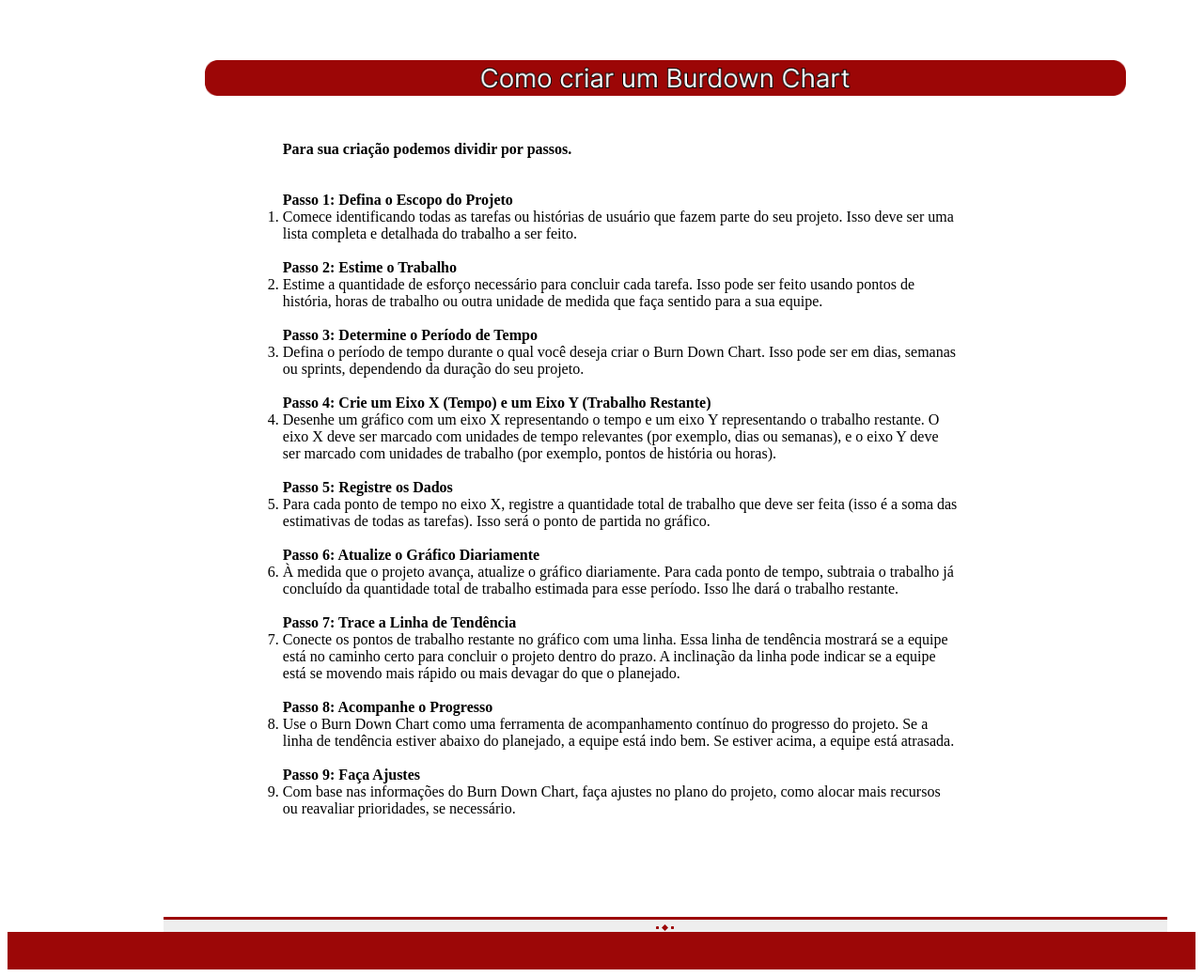
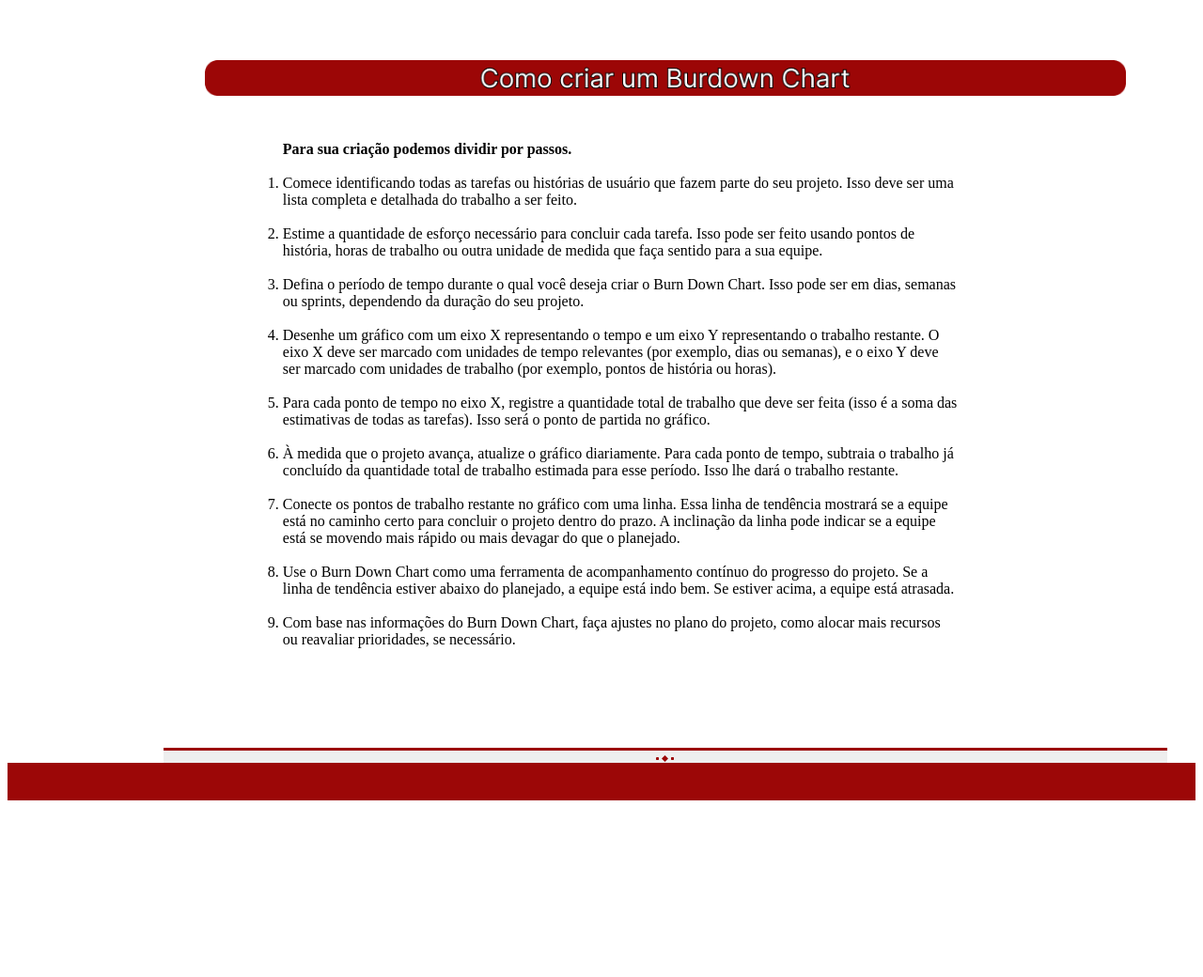
Before and after one commit to Marianatebecherani/adsapi1, a Flask app: page /burndownchart in a window 1280 px wide. Shown: the part 391-1431 px from the top of the page at 94% size. After the commit the page ends 1243 px from the top, so only its background shows below. Run offline with Flask 3, Linux system fonts and the light colour scheme; some web fonts are replaced.

Commit message:
Update burndownchart.html

```diff
--- a/API Completo/templates/burndownchart.html
+++ b/API Completo/templates/burndownchart.html
@@ -58,25 +58,16 @@
         <div class="container--txthome">
         <p>
              <ol>
-                <b>Para sua criação podemos dividir por passos.</b><br><br><br>
-                <b>Passo 1: Defina o Escopo do Projeto</b><br>
+                <b>Para sua criação podemos dividir por passos.</b><br><br>
                 <li>Comece identificando todas as tarefas ou histórias de usuário que fazem parte do seu projeto. Isso deve ser uma lista completa e detalhada do trabalho a ser feito.</li><br>
-                <b>Passo 2: Estime o Trabalho</b><br>
                 <li>Estime a quantidade de esforço necessário para concluir cada tarefa. Isso pode ser feito usando pontos de história, horas de trabalho ou outra unidade de medida que faça sentido para a sua equipe.</li><br>
-                <b>Passo 3: Determine o Período de Tempo</b><br>
                 <li>Defina o período de tempo durante o qual você deseja criar o Burn Down Chart. Isso pode ser em dias, semanas ou sprints, dependendo da duração do seu projeto.</li><br>
-                <b>Passo 4: Crie um Eixo X (Tempo) e um Eixo Y (Trabalho Restante)</b><br>
                 <li>Desenhe um gráfico com um eixo X representando o tempo e um eixo Y representando o trabalho restante. O eixo X deve ser marcado com unidades de tempo relevantes (por exemplo, dias ou semanas), e o eixo Y deve ser marcado com unidades de trabalho (por exemplo, pontos de história ou horas).</li><br>
-                <b>Passo 5: Registre os Dados</b><br>
                 <li>Para cada ponto de tempo no eixo X, registre a quantidade total de trabalho que deve ser feita (isso é a soma das estimativas de todas as tarefas). Isso será o ponto de partida no gráfico.
                 </li><br>
-                <b>Passo 6: Atualize o Gráfico Diariamente</b><br>
                 <li>À medida que o projeto avança, atualize o gráfico diariamente. Para cada ponto de tempo, subtraia o trabalho já concluído da quantidade total de trabalho estimada para esse período. Isso lhe dará o trabalho restante.</li><br>
-                <b>Passo 7: Trace a Linha de Tendência</b><br>
                 <li>Conecte os pontos de trabalho restante no gráfico com uma linha. Essa linha de tendência mostrará se a equipe está no caminho certo para concluir o projeto dentro do prazo. A inclinação da linha pode indicar se a equipe está se movendo mais rápido ou mais devagar do que o planejado.</li><br>
-                <b>Passo 8: Acompanhe o Progresso</b><br>
                 <li>Use o Burn Down Chart como uma ferramenta de acompanhamento contínuo do progresso do projeto. Se a linha de tendência estiver abaixo do planejado, a equipe está indo bem. Se estiver acima, a equipe está atrasada.</li><br>
-                <b>Passo 9: Faça Ajustes</b><br>
                 <li>Com base nas informações do Burn Down Chart, faça ajustes no plano do projeto, como alocar mais recursos ou reavaliar prioridades, se necessário.</li><br>
 
 </p>
```
